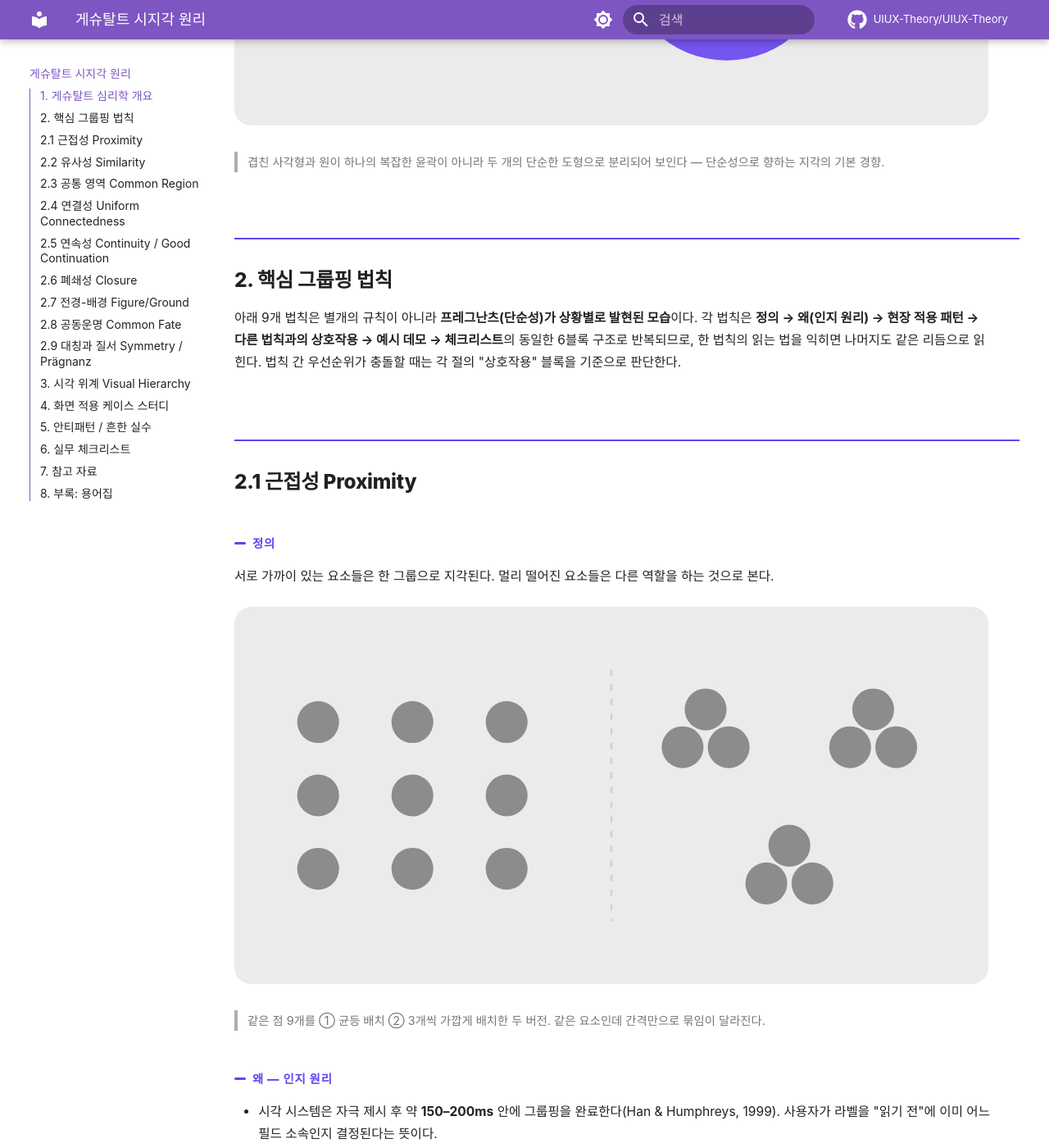
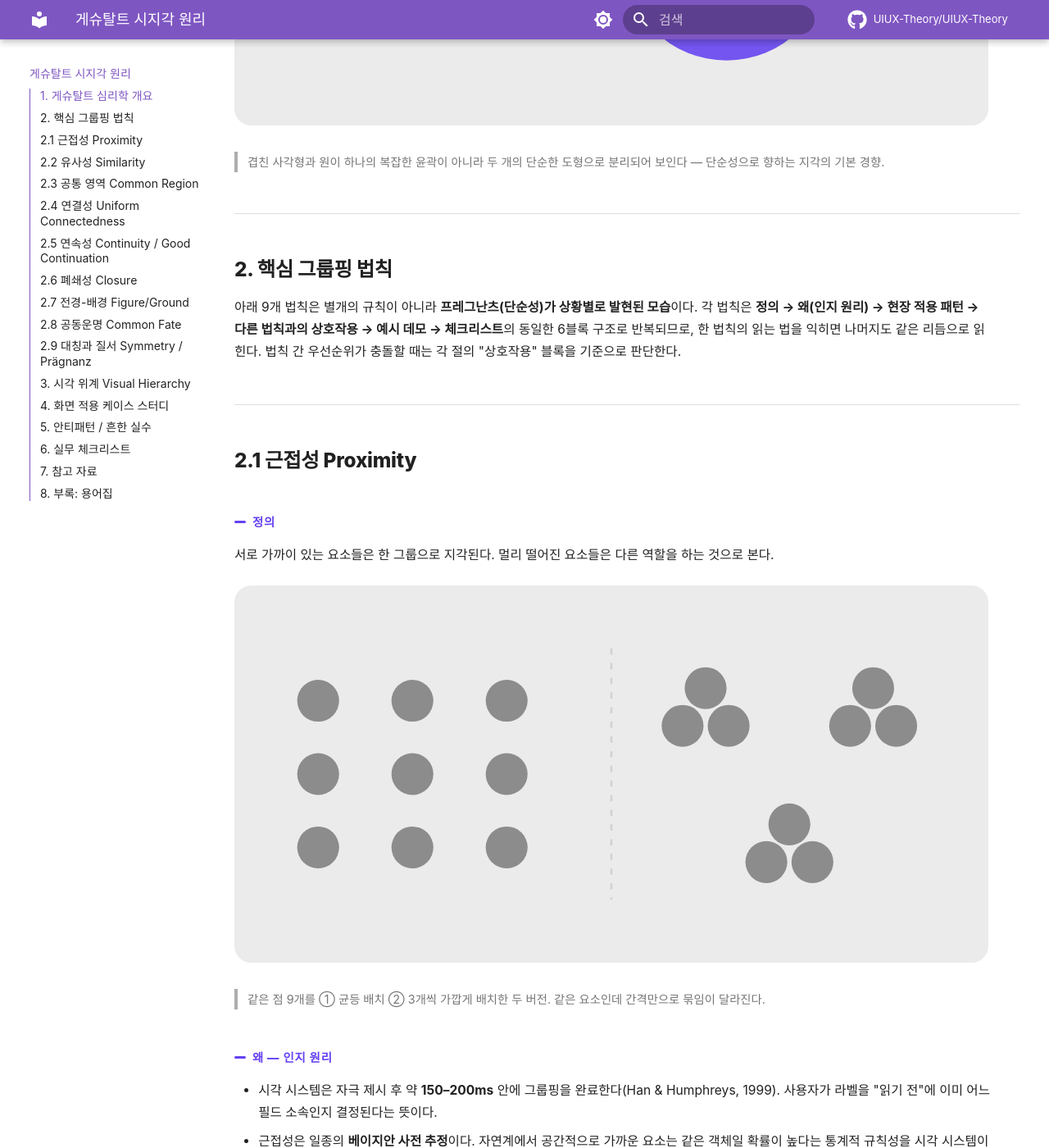
Before and after one commit to UIUX-Theory/UIUX-Theory, an MkDocs documentation site: the page built from docs/index.md, in a window 1280 px wide and 1400 px high, scrolled down 1263 px. Shown: the whole window at 82% size. Built offline with MkDocs 1.6.1 and Material for MkDocs 9.7.7, drawn with Linux system fonts in a browser that asks for light colours; some web fonts are replaced; comment, search, counter and statistics services are not loaded.

Commit message:
Soften H2 chapter rule: 1px neutral, equal margin top/bottom
Was 2px accent rule with 4rem top / 1.6rem bottom — looked heavy and
asymmetric. Now 1px subtle gray (works in both color schemes) with
2.5rem on both sides of the rule.

https://claude.ai/code/session_01JtkCJDHJJK4VoGAumcxdR2

```diff
--- a/docs/assets/extra.css
+++ b/docs/assets/extra.css
@@ -35,11 +35,11 @@
 }
 
 /* ---------- Heading hierarchy ---------- */
-/* H2 = chapter/principle: strong section break */
+/* H2 = chapter/principle: subtle section break with equal margin above/below the rule */
 .md-typeset h2 {
-  margin-top: 4rem;
-  padding-top: 1.6rem;
-  border-top: 2px solid #6541F2;
+  margin-top: 2.5rem;
+  padding-top: 2.5rem;
+  border-top: 1px solid rgba(128, 128, 128, 0.25);
   font-weight: 800;
   color: var(--md-default-fg-color);
 }
```
